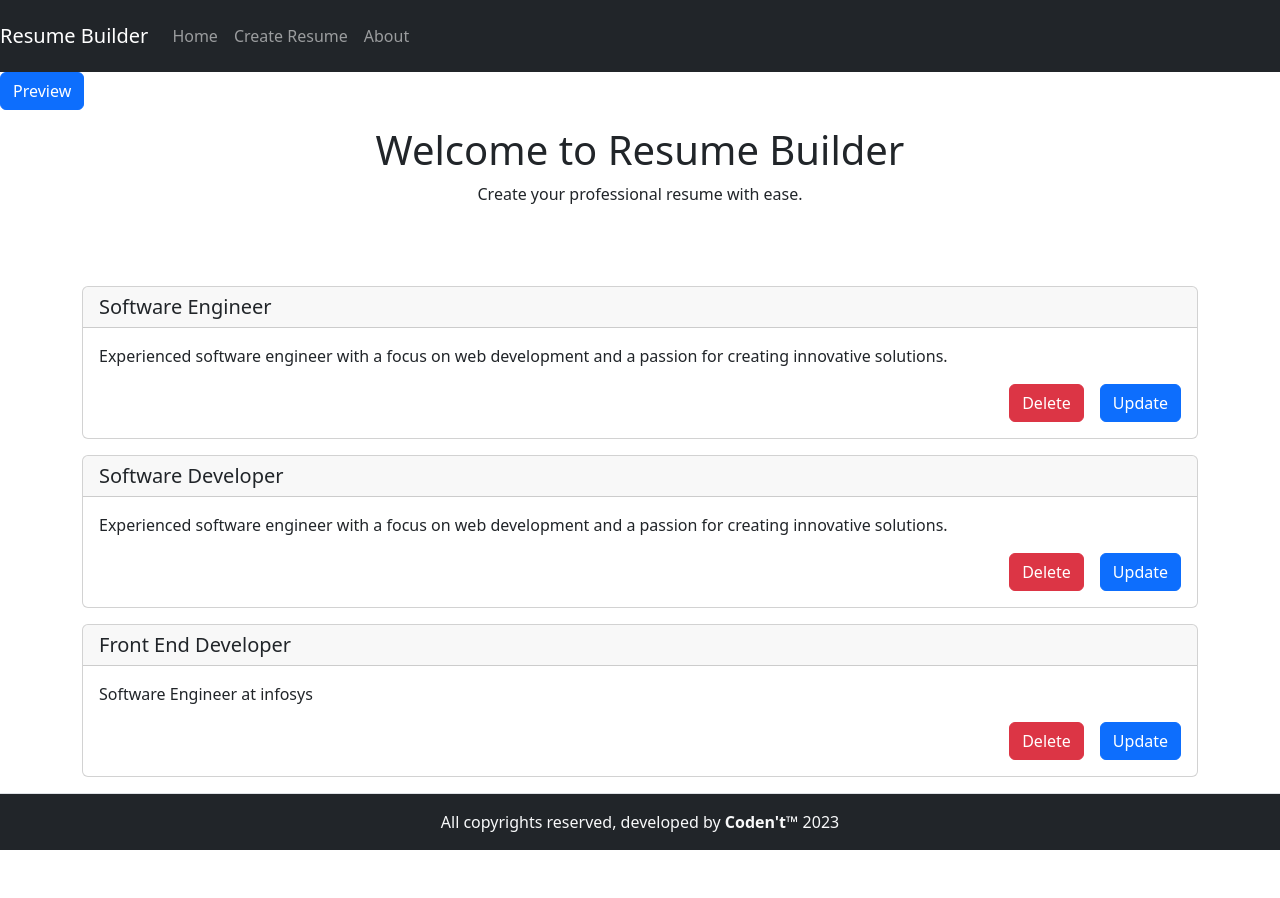
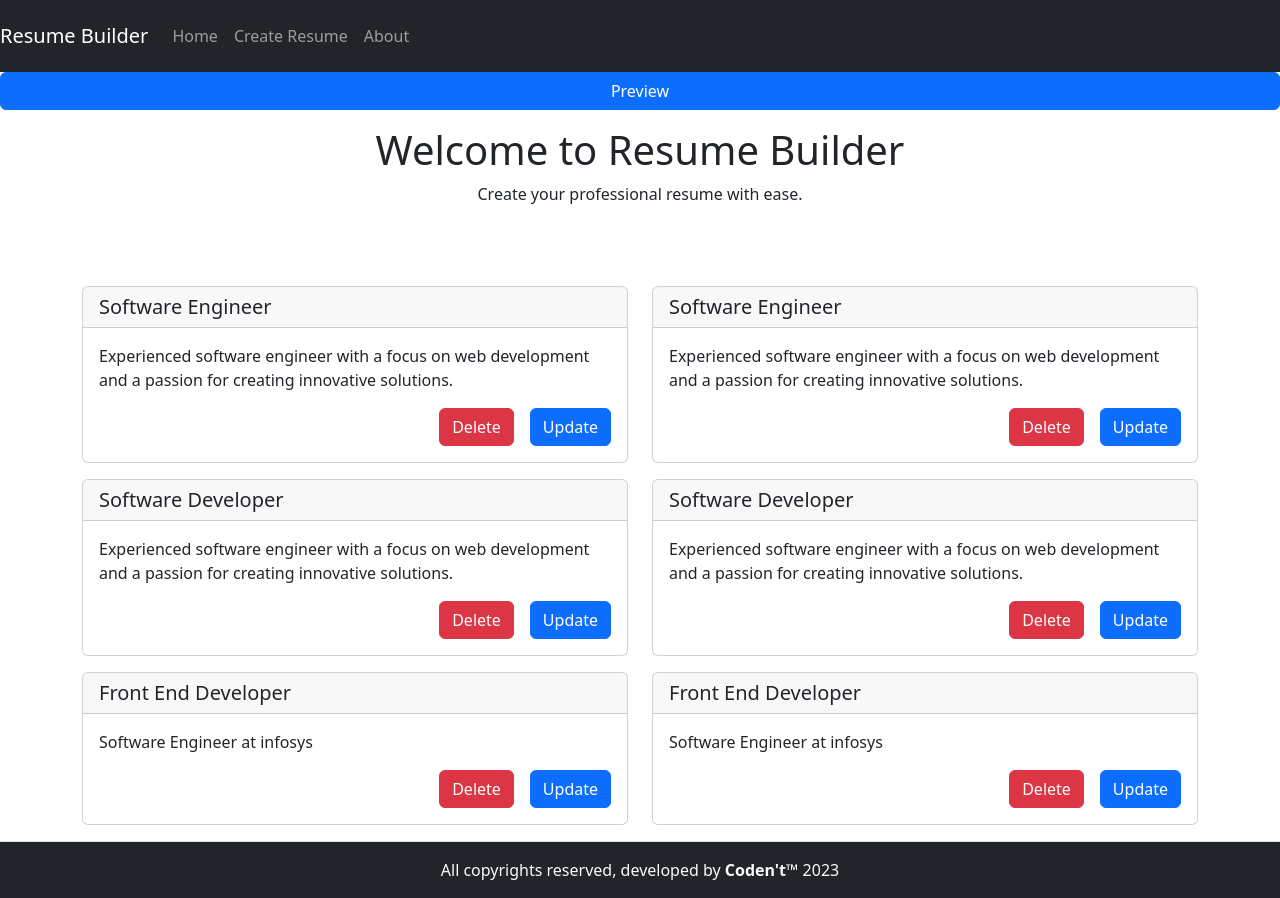
Before and after one commit to omidhokate2002/codent-resume-builder, a React (Create React App) app: page / in a window 1280 px wide. Before the commit the page ends 850 px from the top, so only its background shows below. Built offline with nearby package versions, Linux system fonts and the light colour scheme; data requests are answered from the project's data file.

Commit message:
Some flexbox changes in home page

```diff
--- a/src/pages/home.jsx
+++ b/src/pages/home.jsx
@@ -7,12 +7,12 @@ const HomePage = () => {
   const handleNavigate = () => {
     navigate("/preview");
   };
+
   return (
-    <>
+    <div className="d-flex flex-column min-vh-100">
       <Navigation />
       <button className="btn btn-primary" onClick={handleNavigate}>
-        {" "}
-        Preview{" "}
+        Preview
       </button>
       <div className="container mt-3">
         <div className="row justify-content-center align-items-center">
@@ -21,14 +21,17 @@ const HomePage = () => {
             <p>Create your professional resume with ease.</p>
           </div>
         </div>
-        <div className="row">
-          <div className="col-md-12 mt-5 justify-content-center">
+        <div className="row mt-5">
+          <div className="col-md-6">
+            <ResumeCard />
+          </div>
+          <div className="col-md-6">
             <ResumeCard />
           </div>
         </div>
       </div>
       <Footer />
-    </>
+    </div>
   );
 };
 
```
